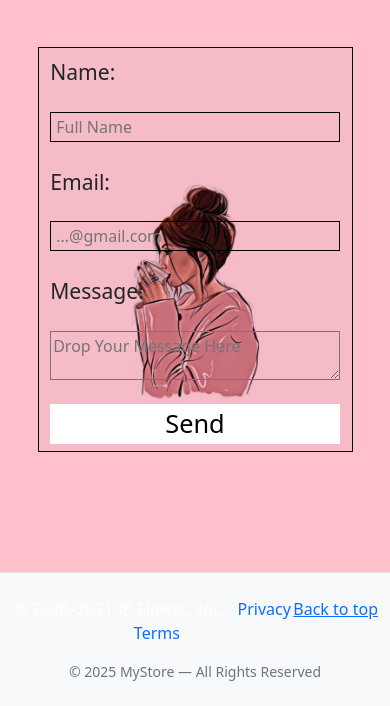
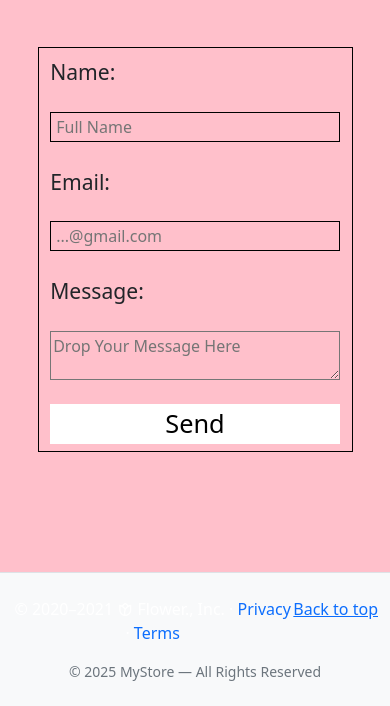
Before and after one commit to sanjaybajra/sanjay, a plain HTML site: page contact.html in a window 390 px wide. Shown: the part 1181-1887 px from the top of the page. Drawn offline with nearby package versions, Linux system fonts and the light colour scheme.

Commit message:
Fix background image in style.css
Removed incorrect background image and size properties.

```diff
--- a/style.css
+++ b/style.css
@@ -113,8 +113,7 @@ form button{
     flex-direction: column;
     width: 90%;
     height: 100%;
- background-image: url("images/girlnew.pnggg.jpg");
-    background-size: cover;
+
 }
 form input{
     background: transparent;
```
